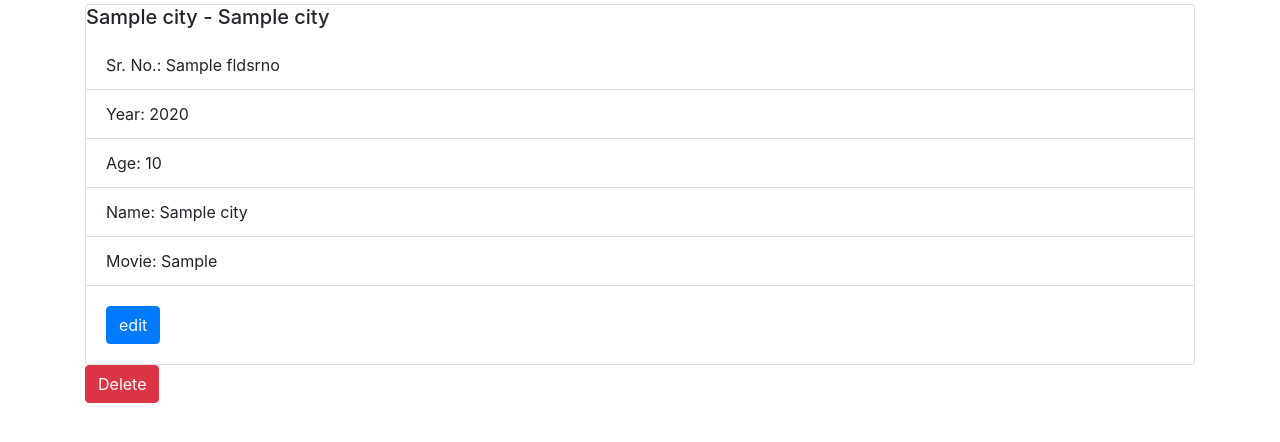
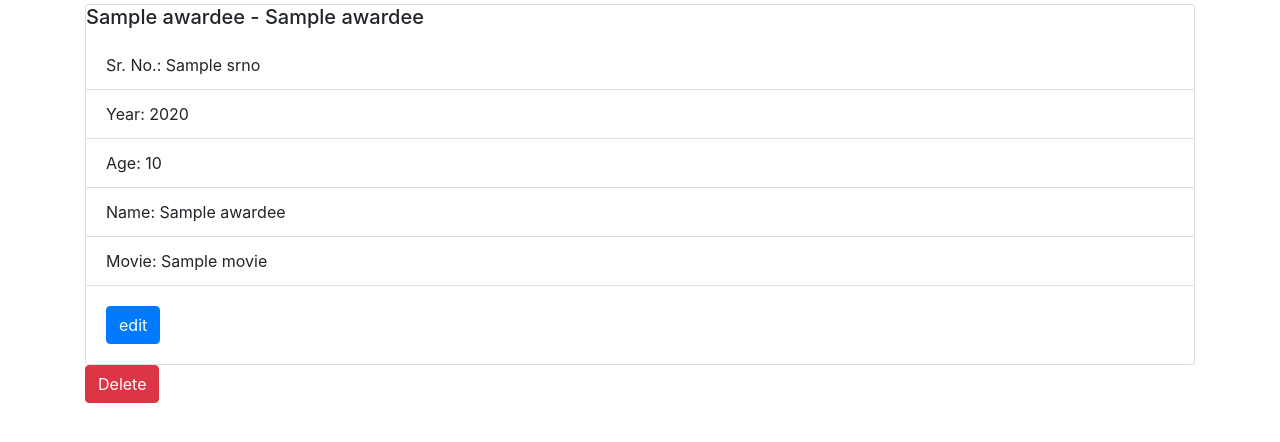
Before and after one commit to JaySRT/PythonFlaskDockerPycharm, a Flask app: template app/templates/view.html in a window 1280 px wide. Shown: the part 56-498 px from the top of the page. Run offline with Flask 2, Linux system fonts and the light colour scheme; the template is opened without the code that fills it: most values are stand-ins (such as "Sample title", 1, 10 or a date in 2020); some libraries are stand-ins or nearby versions.

Commit message:
Fix - few fixtures in new.html & view.html for the Oscar dataset

```diff
--- a/app/templates/view.html
+++ b/app/templates/view.html
@@ -2,20 +2,20 @@
 {% block content %}
 
 <div class="card" class="m-5 p-2">
-    <h5 class="card-title">{{ city.fldName }} - {{ city.fldName }}</h5>
+    <h5 class="card-title">{{ Awardee.Name }} - {{ Awardee.Name }}</h5>
 
     <ul class="list-group list-group-flush">
-        <li class="list-group-item">Sr. No.: {{ city.fldsrno }}</li>
-        <li class="list-group-item">Year: {{ city.fldYear }}</li>
-        <li class="list-group-item">Age: {{ city.fldAge }}</li>
-        <li class="list-group-item">Name: {{ city.fldName }}</li>
-        <li class="list-group-item">Movie: {{ city.fldMovie }}</li>
+        <li class="list-group-item">Sr. No.: {{ Awardee.srno }}</li>
+        <li class="list-group-item">Year: {{ Awardee.Year }}</li>
+        <li class="list-group-item">Age: {{ Awardee.Age }}</li>
+        <li class="list-group-item">Name: {{ Awardee.Name }}</li>
+        <li class="list-group-item">Movie: {{ Awardee.Movie }}</li>
     </ul>
     <div class="card-body">
-        <a href="/edit/{{city.id}}" class="card-link btn btn-primary">edit</a>
+        <a href="/edit/{{Awardee.Name}}" class="card-link btn btn-primary">edit</a>
     </div>
 </div>
-<form action="/delete/{{city.id}}" method="post"><button type="submit" class="btn btn-danger">Delete</button></form>
+<form action="/delete/{{Awardee.Name}}" method="post"><button type="submit" class="btn btn-danger">Delete</button></form>
 
 
 {% endblock %}
```
Also changed, not shown: app/templates/new.html (+13 -12 lines).
